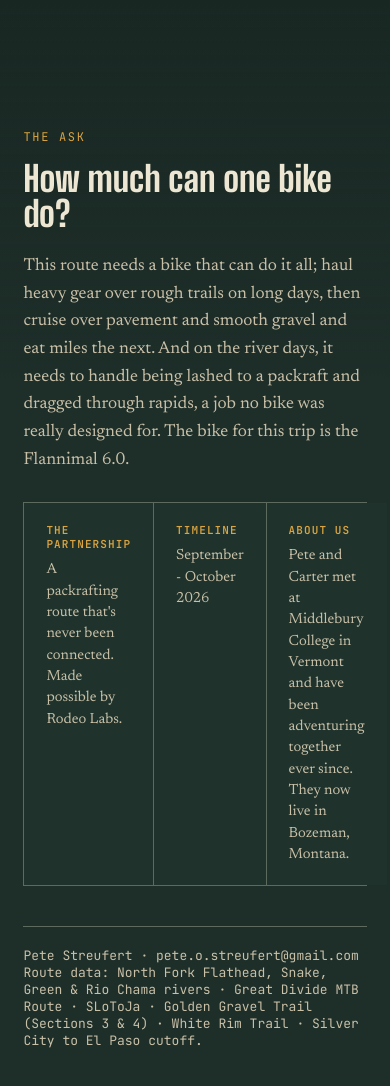
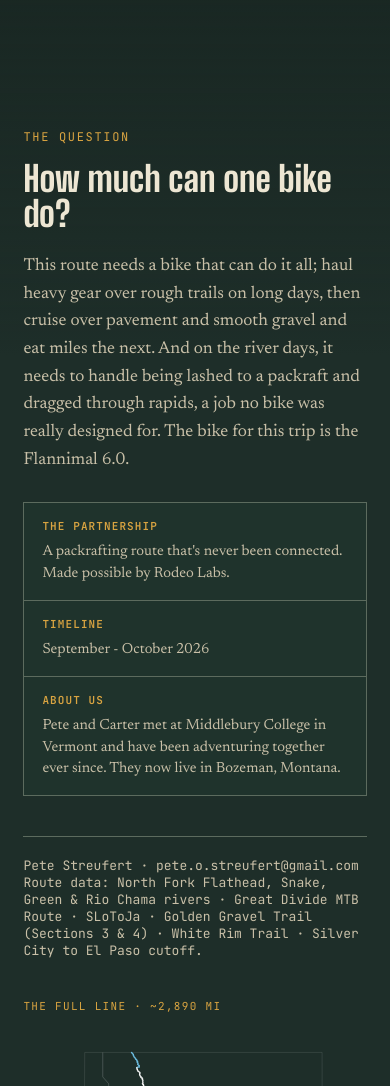
Before and after one commit to pstreufert/SaddletoPaddle, a plain HTML site: page index.html in a window 390 px wide. Shown: the part 10320-11406 px from the top of the page. Drawn offline with nearby package versions, Linux system fonts and the light colour scheme; no server answers.

Commit message:
Add files via upload

```diff
--- a/index.html
+++ b/index.html
@@ -326,6 +326,8 @@
     .stamp .cell:nth-child(2){border-right:none;}
     .hero-title-plate{max-width:100%;}
     #peakLabels{display:none;}
+    #outro .ask{grid-template-columns:1fr;max-width:100%;}
+    #outro .ask .item{padding:16px 18px;}
   }
 
   @media (prefers-reduced-motion: reduce){
@@ -387,7 +389,7 @@
 <div id="outro">
   <div class="outro-grid">
     <div class="outro-text">
-      <div class="eyebrow">THE ASK</div>
+      <div class="eyebrow">THE QUESTION</div>
       <h2>How much can one bike do?</h2>
       <p>This route needs a bike that can do it all; haul heavy gear over rough trails on long days, then cruise over pavement and smooth gravel and eat miles the next. And on the river days, it needs to handle being lashed to a packraft and dragged through rapids, a job no bike was really designed for. The bike for this trip is the Flannimal 6.0.</p>
       <div class="ask">
```
